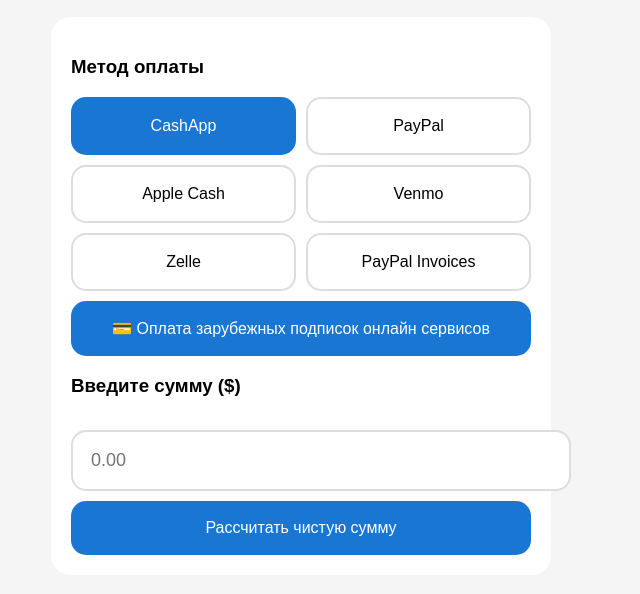
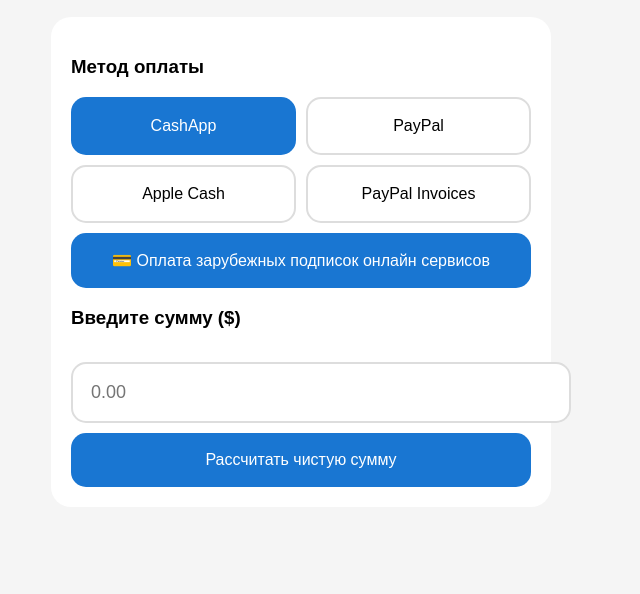
Before and after one commit to AlexPek228/miniapp, a plain HTML site: page index.html in a window 1280 px wide. Shown: the part 116-710 px from the top of the page, without its empty margins (339-979 px from the left). Drawn offline with Linux system fonts and the light colour scheme; a script that the page names is missing.

Commit message:
Update index.html

```diff
--- a/index.html
+++ b/index.html
@@ -99,8 +99,6 @@ input {
     <button class="btn active" onclick="setMethod(this,'CashApp')">CashApp</button>
     <button class="btn" onclick="setMethod(this,'PayPal')">PayPal</button>
     <button class="btn" onclick="setMethod(this,'Apple Cash')">Apple Cash</button>
-    <button class="btn" onclick="setMethod(this,'Venmo')">Venmo</button>
-    <button class="btn" onclick="setMethod(this,'Zelle')">Zelle</button>
     <button class="btn" onclick="setMethod(this,'PayPal Invoices')">PayPal Invoices</button>
 </div>
 
```
